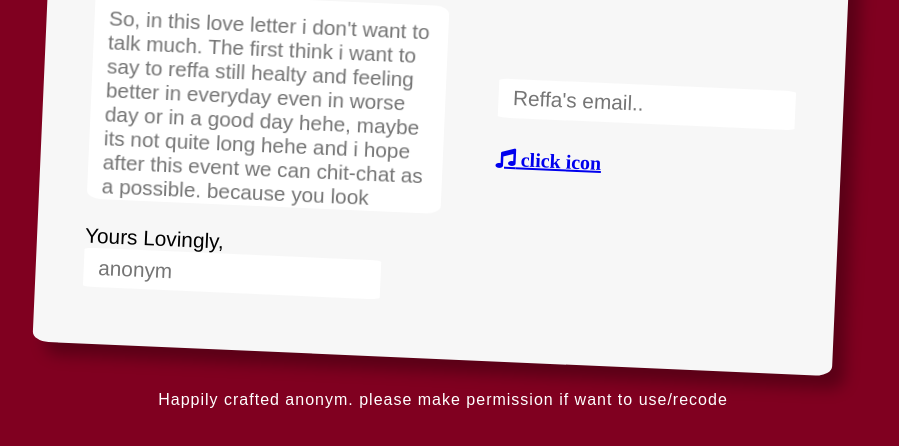
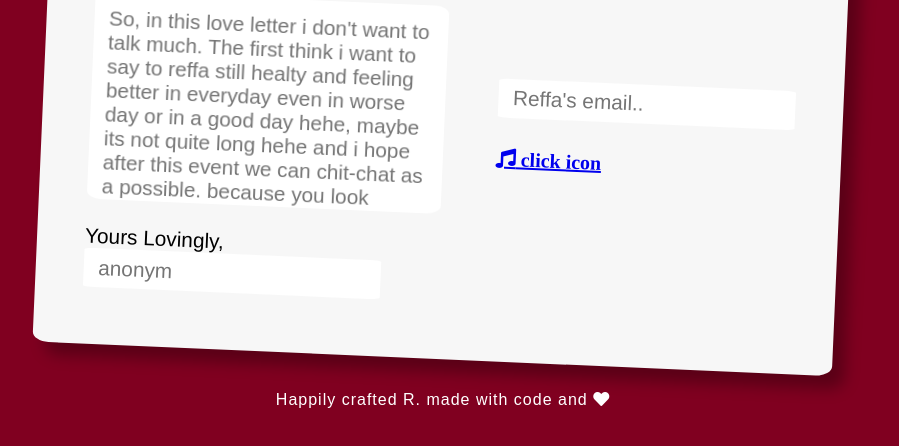
Before and after one commit to compmeetloveletter/compmeetloveletter.github.io, a plain HTML site: page index.html in a window 1280 px wide. Shown: the part 272-718 px from the top of the page, without its empty margins (197-1096 px from the left). Drawn offline with Linux system fonts and the light colour scheme; no server answers.

Commit message:
Update index.html

```diff
--- a/index.html
+++ b/index.html
@@ -37,7 +37,7 @@
     </div>
 
     <footer>
-      <p>Happily crafted anonym. please make permission if want to use/recode</p>
+      <p>Happily crafted R. made with code and <i class="fas fa-heart"></i></p>
     </footer>
 
   <!-- script js -->
```
